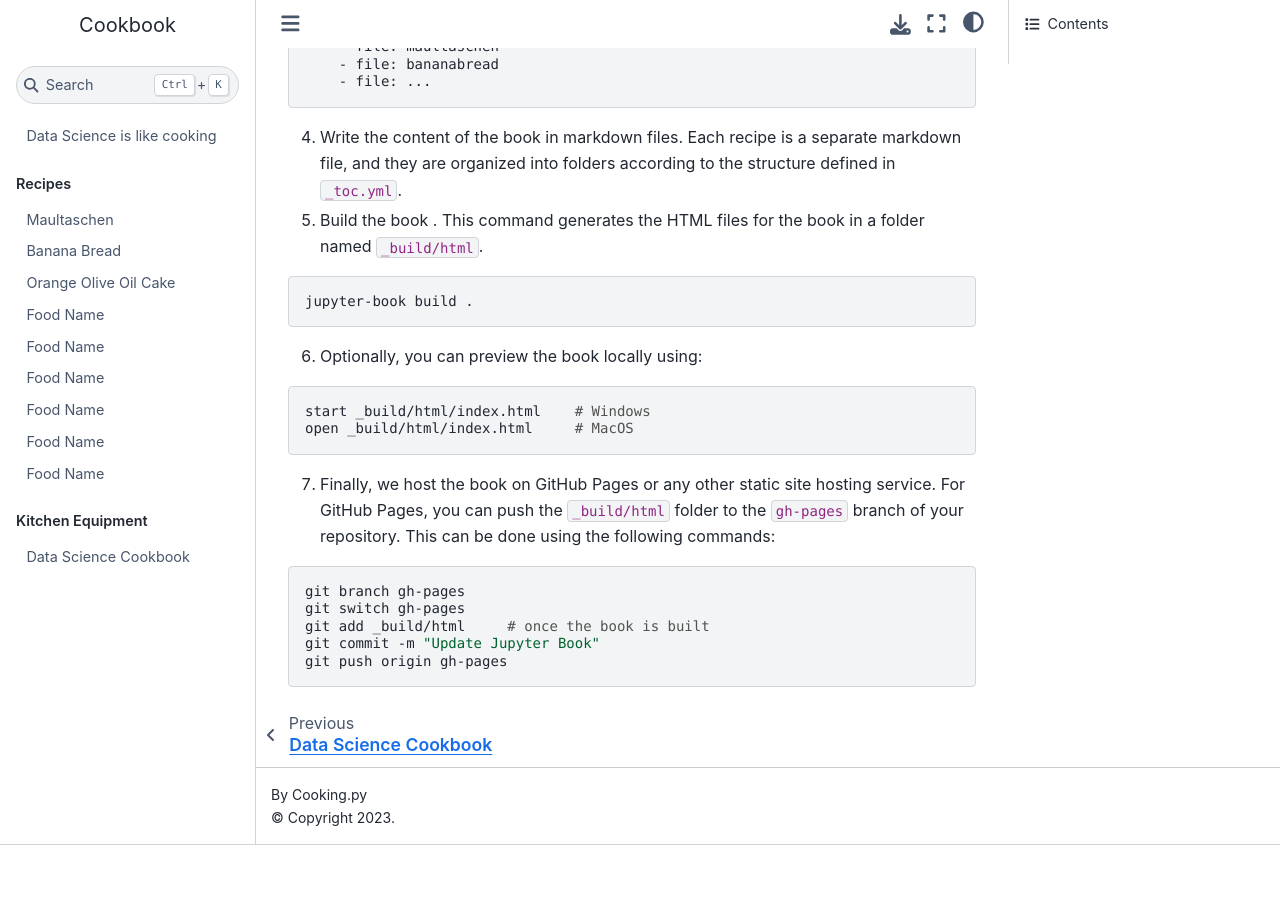
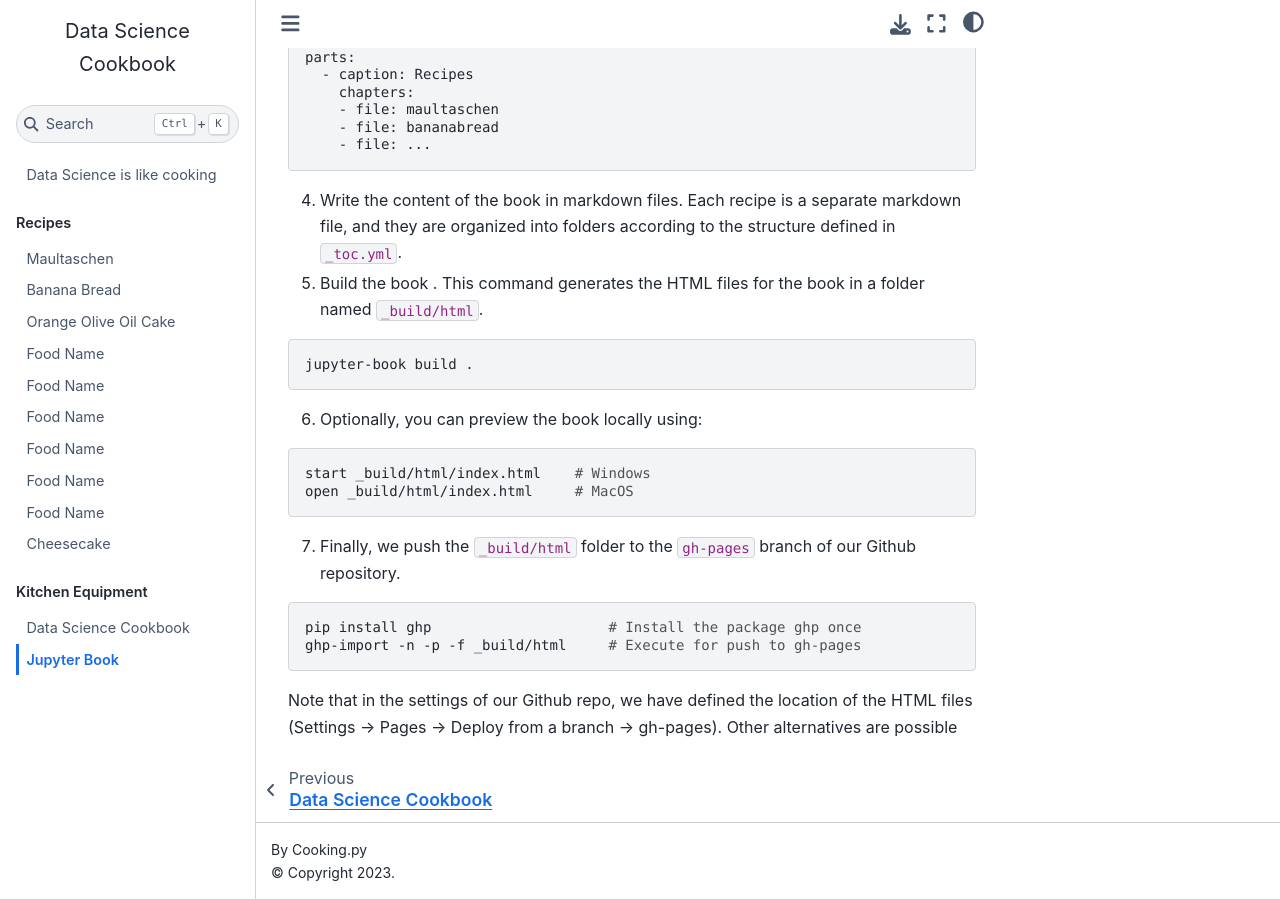
Before and after one commit to tillschwoerer/data-science-cookbook, a Jupyter Book: the page built from jupyter-book.md, in a window 1280 px wide and 900 px high, scrolled down 648 px. Built offline with Jupyter Book 1.0.4 settings and Sphinx 7.4.7 and the Sphinx Book theme 1.1.4, drawn with Linux system fonts in a browser that asks for light colours; before the commit the page ends 1493 px from its top, so only the background shows below that.

Commit message:
Update Jupyter Book

````diff
--- a/_toc.yml
+++ b/_toc.yml
@@ -13,6 +13,7 @@ parts:
     - file: nasi-goreng
     - file: pasta
     - file: tiramisou
+    - file: cheesecake
 
   - caption: Kitchen Equipment
     chapters:
--- a/jupyter-book.md
+++ b/jupyter-book.md
@@ -41,12 +43,10 @@ start _build/html/index.html    # Windows
 open _build/html/index.html     # MacOS
 ```
 
-7. Finally, we host the book on GitHub Pages or any other static site hosting service. For GitHub Pages, you can push the `_build/html` folder to the `gh-pages` branch of your repository. This can be done using the following commands:
+7. Finally, we push the `_build/html` folder to the `gh-pages` branch of our Github repository.
+```bash
+pip install ghp                     # Install the package ghp once
+ghp-import -n -p -f _build/html     # Execute for push to gh-pages
+```
 
-```bash
-git branch gh-pages
-git switch gh-pages
-git add _build/html     # once the book is built
-git commit -m "Update Jupyter Book"
-git push origin gh-pages
-```
+Note that in the settings of our Github repo, we have defined the location of the HTML files (Settings -> Pages -> Deploy from a branch -> gh-pages). Other alternatives are possible
````
Also changed, not shown: other parts of jupyter-book.md (+2 -0 lines).
